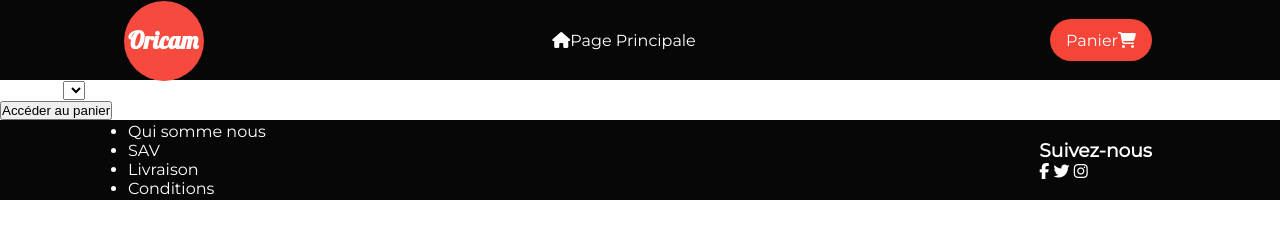
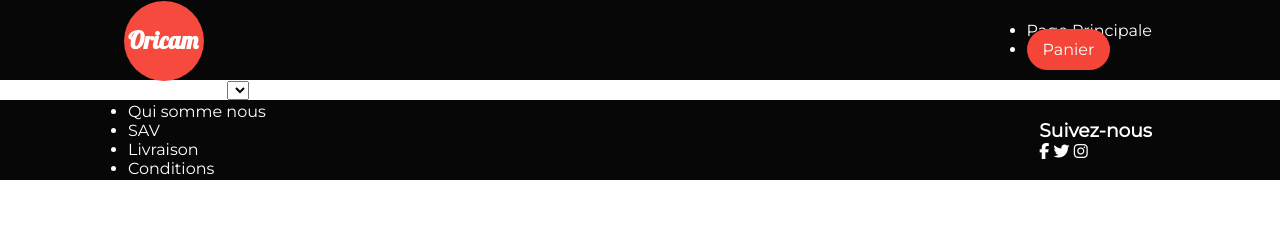
Before and after one commit to nicolaspetreski/Projet5, a website: page product.html in a window 1280 px wide. Drawn offline with nearby package versions, Linux system fonts and the light colour scheme; no server answers.

Commit message:
product page done

```diff
--- a/product.html
+++ b/product.html
@@ -9,16 +9,22 @@
     <link href="https://fonts.googleapis.com/css2?family=Lobster&family=Montserrat:wght@100;200;300;400&display=swap" rel="stylesheet">
     <script src="https://kit.fontawesome.com/c838d79e10.js" crossorigin="anonymous"></script>
 
-    <title>Produits Oricam, appareils photos pour tous les gouts!</title>
+    <title>Produits Oricam, appareils photos et lentilles pour tous les gouts!</title>
   </head>
 
   <body>
     <header>
       <div class="nav-container">
         <nav>
-            <h1 id="logo">Oricam</h1>
-                <a class="nav-item nav-link" href="index.html"><i class="fas fa-home"></i>Page Principale</a>
-                <a class="order" href="checkout.html">Panier<i class="fas fa-shopping-cart"></i></a>
+            <h1><a href="index.html" id="logo">Oricam</a></h1>
+            <ul class="navs">
+              <li>
+                <a class="nav-item nav-link" href="index.html">Page Principale</a>
+              </li>
+              <li>
+                <a class="order" href="checkout.html">Panier</a>
+              </li>
+            </ul>
         </nav>
       </div>
     </header>
@@ -29,16 +35,14 @@
 
       <section class="cameraLensChoice">
         <div class="cameraLens">
-          <label for="camera-lens">Lentille</label>
+          <label for="camera-lens">Distance focale de la lentille</label>
           <select id="camera-lens" size="1">
           </select>
         </div>
       </section>
       <div class="panierLink">
-          <button type="button" class="checkoutClick" id="btn-checkout" onclick="location.href = 'checkout.html';">Accéder au panier</button>
       </div>
     </section>
-
 
     <footer>
       <div class="nav-container">
@@ -50,26 +54,16 @@
             <li><a href="#">Conditions</a></li>
           </ul>
 
-
-        <div class="social">
+        <div class="networks">
           <h3>Suivez-nous</h3>
-          <a href="https://www.facebook.com/Oricam/" target="_blank"
-            ><span class="social-text"></span
-            ><i class="fab fa-facebook-f"></i
-          ></a>
-          <a href="https://twitter.com/Oricam" target="_blank"
-            ><span class="social-text"></span
-            ><i class="fab fa-twitter"></i
-          ></a>
-          <a href="https://instagram.com/Oricam/" target="_blank"
-            ><span class="social-text"></span
-            ><i class="fab fa-instagram"></i
-          ></a>
-
+          <a href="https://www.facebook.com/Oricam/" target="_blank"><span class="social-network"></span><i class="fab fa-facebook-f"></i></a>
+          <a href="https://twitter.com/Oricam" target="_blank"><span class="social-network"></span><i class="fab fa-twitter"></i></a>
+          <a href="https://instagram.com/Oricam/" target="_blank"><span class="social-network"></span><i class="fab fa-instagram"></i></a>
         </div>
       </nav>
     </div>
     </footer>
     <script src="product.js"></script>
+    <script src="https://unpkg.com/sweetalert/dist/sweetalert.min.js"></script>
   </body>
 </html>
```
Lines whose indentation alone changed are shown as unchanged.
